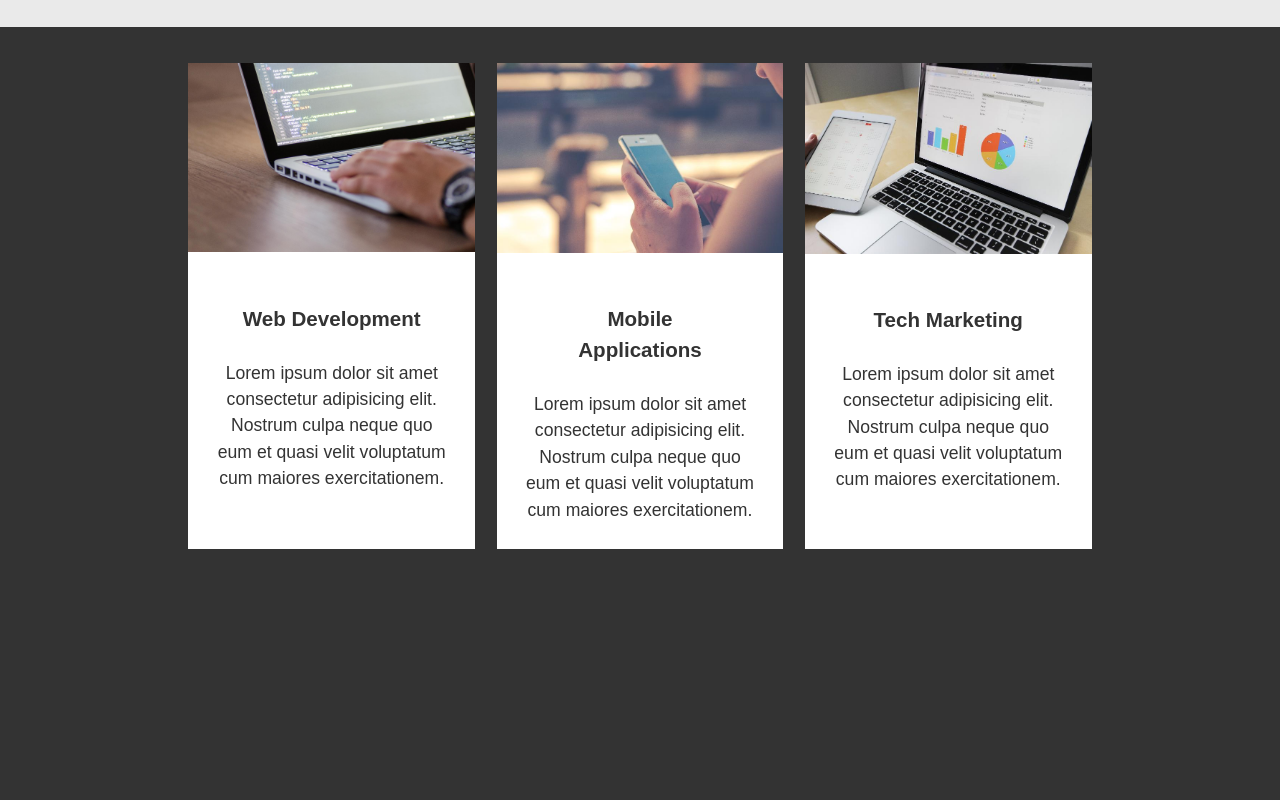
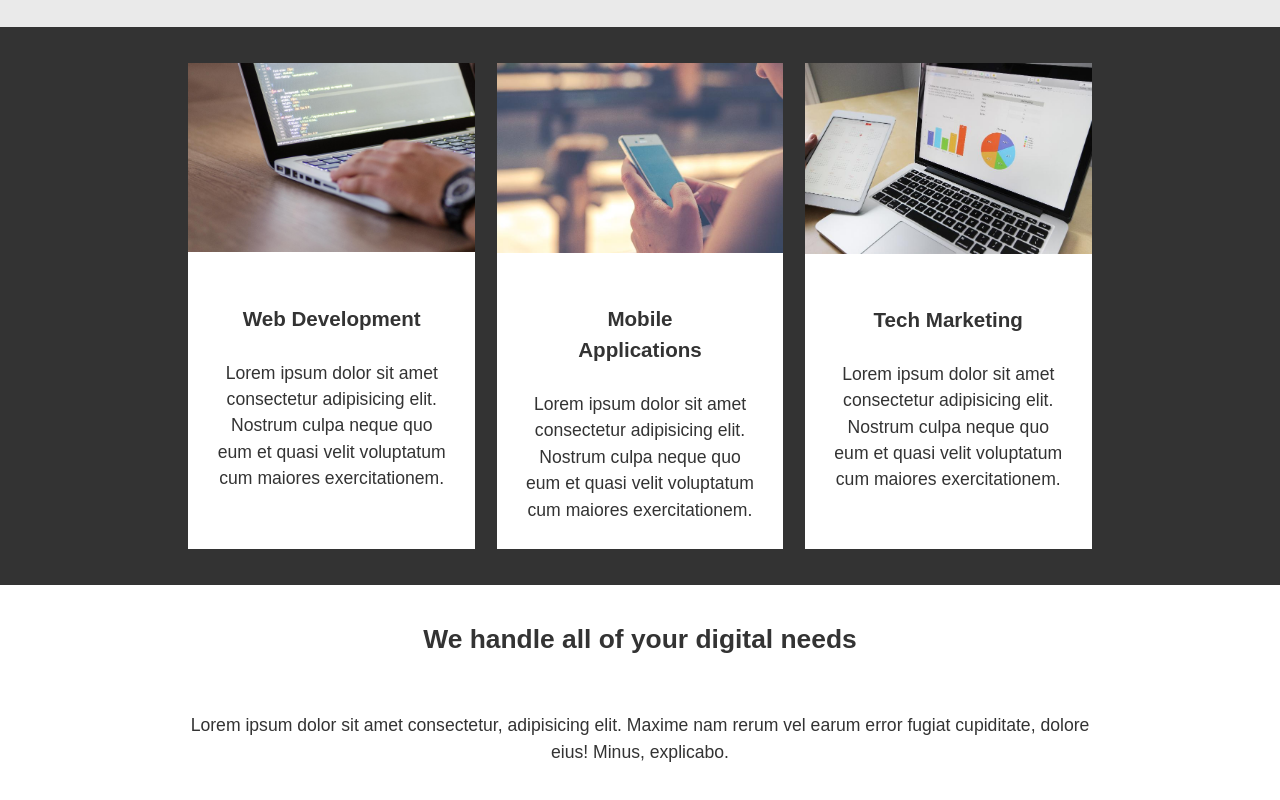
Before and after one commit to sytnikovzp/flex-adaptive-layout, a plain HTML site: page index.html in a window 1280 px wide. Shown: the part 647-1447 px from the top of the page. Before the commit the page ends 1232 px from the top, so only its background shows below. Drawn offline with Linux system fonts and the light colour scheme.

Commit message:
Add Section C

```diff
--- a/assets/style/style.css
+++ b/assets/style/style.css
@@ -112,7 +112,7 @@ body {
   padding: 1.5em;
 }
 
-.card-content > h3{
+.card-content > h3 {
   margin: 25px;
 }
 
@@ -121,3 +121,17 @@ img {
   width: 100%;
   height: auto;
 }
+
+/* Section C */
+
+#section-c {
+  background: #fff;
+  color: #333;
+  padding: 2em;
+}
+
+#section-c p {
+  padding-top: 3em;
+  width: 75%;
+  text-align: center;
+}
--- a/index.html
+++ b/index.html
@@ -76,6 +76,17 @@
           </li>
         </ul>
       </section>
+
+      <section id="section-c">
+        <h2>We handle all of your digital needs</h2>
+        <div class="content-text">
+          <p>
+            Lorem ipsum dolor sit amet consectetur, adipisicing elit. Maxime nam
+            rerum vel earum error fugiat cupiditate, dolore eius! Minus,
+            explicabo.
+          </p>
+        </div>
+      </section>
     </main>
   </body>
 </html>
```
